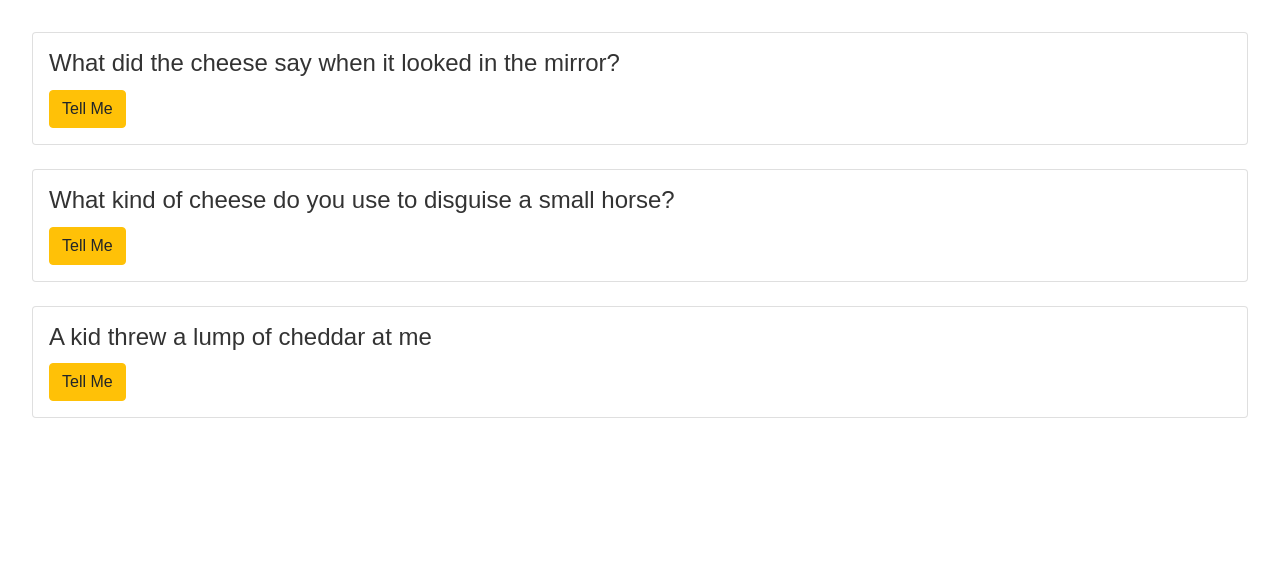
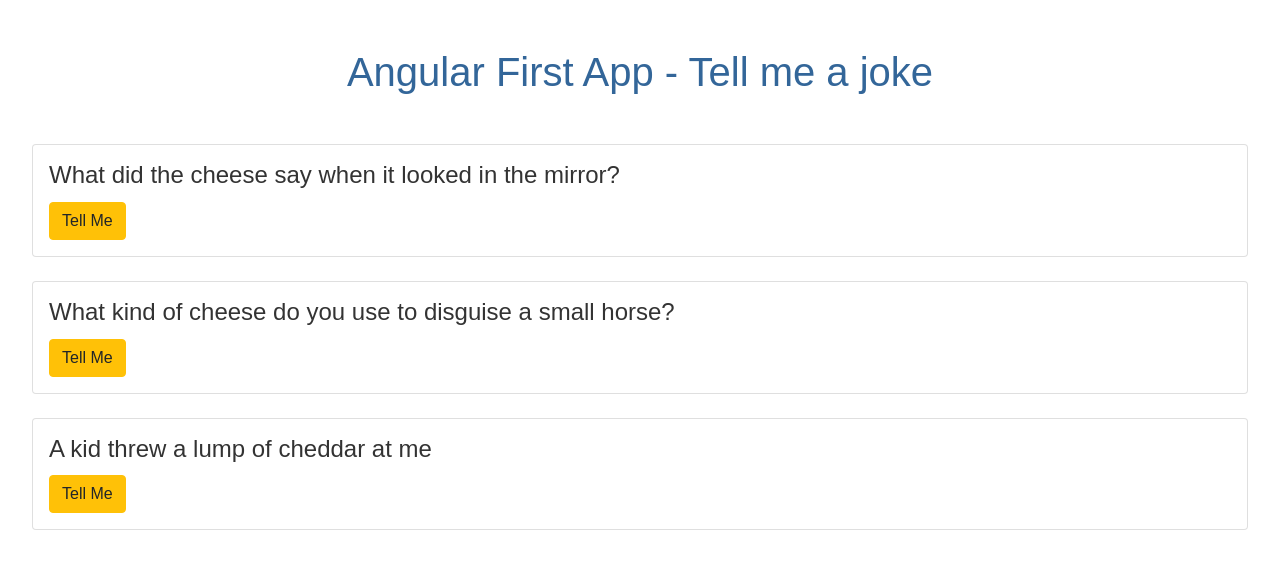
Before and after one commit to sctlcd/angular-first-app, an Angular app: page / in a window 1280 px wide. Shown: the top 568 px of the page. Built offline with nearby package versions, Linux system fonts and the light colour scheme.

Commit message:
style: add app title

```diff
--- a/src/main.ts
+++ b/src/main.ts
@@ -68,16 +68,15 @@
   }
 }
 
-
 // App Component
 @Component({
   selector: 'app',
   template: `
+<h1 class="my-5 text-center">Angular First App - Tell me a joke</h1>
 <joke-list></joke-list>
 `
 })
 class AppComponent {
-
 }
 
 @NgModule({
```
